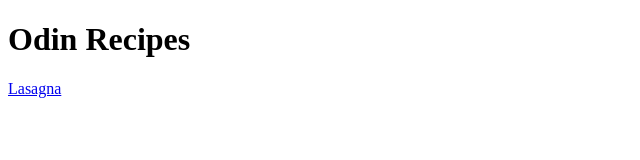
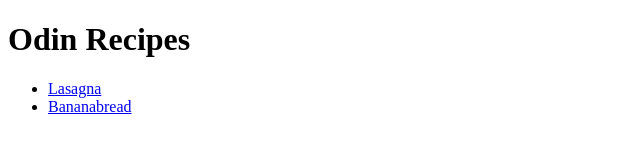
Before and after one commit to zebakiin/recipe-odin, a plain HTML site: page index.html in a window 1280 px wide. Shown: the whole page, without its empty margins (0-640 px from the left). Drawn offline with Linux system fonts and the light colour scheme.

```diff
--- a/index.html
+++ b/index.html
@@ -7,6 +7,10 @@
 </head>
 <body>
     <h1>Odin Recipes</h1>
-    <a href="recipes/lasagna.html">Lasagna</a>
+    <ul>
+   <li><a href="recipes/lasagna.html">Lasagna</a></li>
+    <li><a href="recipes/bananabread.html">Bananabread</a></li>
+    </ul>
+
 </body>
 </html>
```
